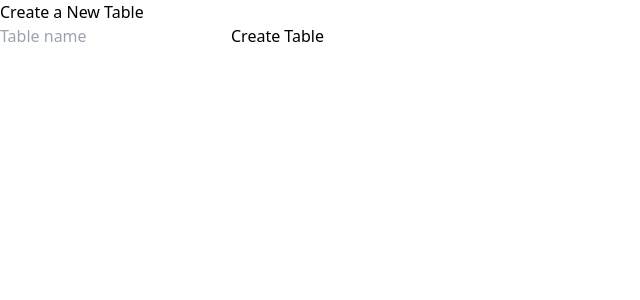
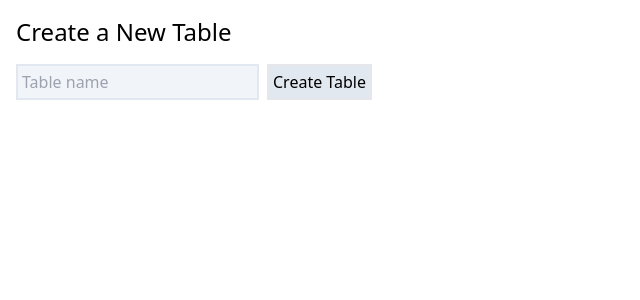
Before and after one commit to situatedbit/photo-table, a Next.js app in the folder app/photo-table/: page / in a window 1280 px wide. Shown: the top 300 px of the page, without its empty margins (0-640 px from the left). Built offline with nearby package versions, Linux system fonts and the light colour scheme.

Commit message:
add initial styles to home page

```diff
--- a/app/photo-table/pages/index.tsx
+++ b/app/photo-table/pages/index.tsx
@@ -36,19 +36,24 @@ const Home: NextPage = () => {
         <link rel="icon" href="/favicon.ico" />
       </Head>
 
-      <main>
-        <h1>
+      <main className="p-4">
+        <h1 className="text-2xl pb-4">
           Create a New Table
         </h1>
 
         <form onSubmit={handleSubmit}>
           <input
+            className="bg-slate-100 border-slate-200 border-2 p-1 mr-2"
             type="text"
             value={tableName}
             placeholder="Table name"
             onChange={(event) => setTableName(event.target.value)}
           />
-          <input type="submit" value="Create Table" />
+          <input
+            className="bg-slate-200 border-2 p-1"
+            type="submit"
+            value="Create Table"
+          />
         </form>
       </main>
     </>
```
